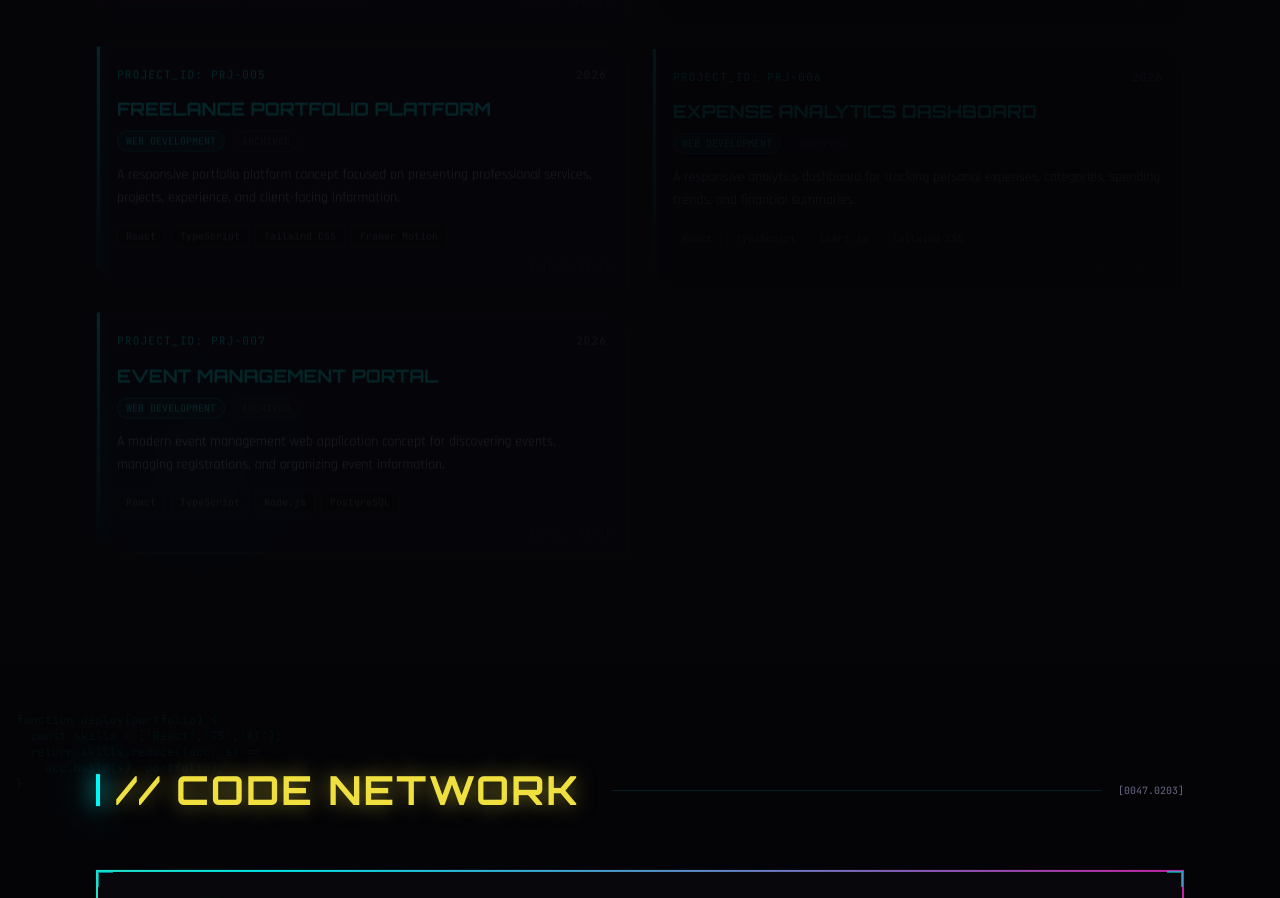
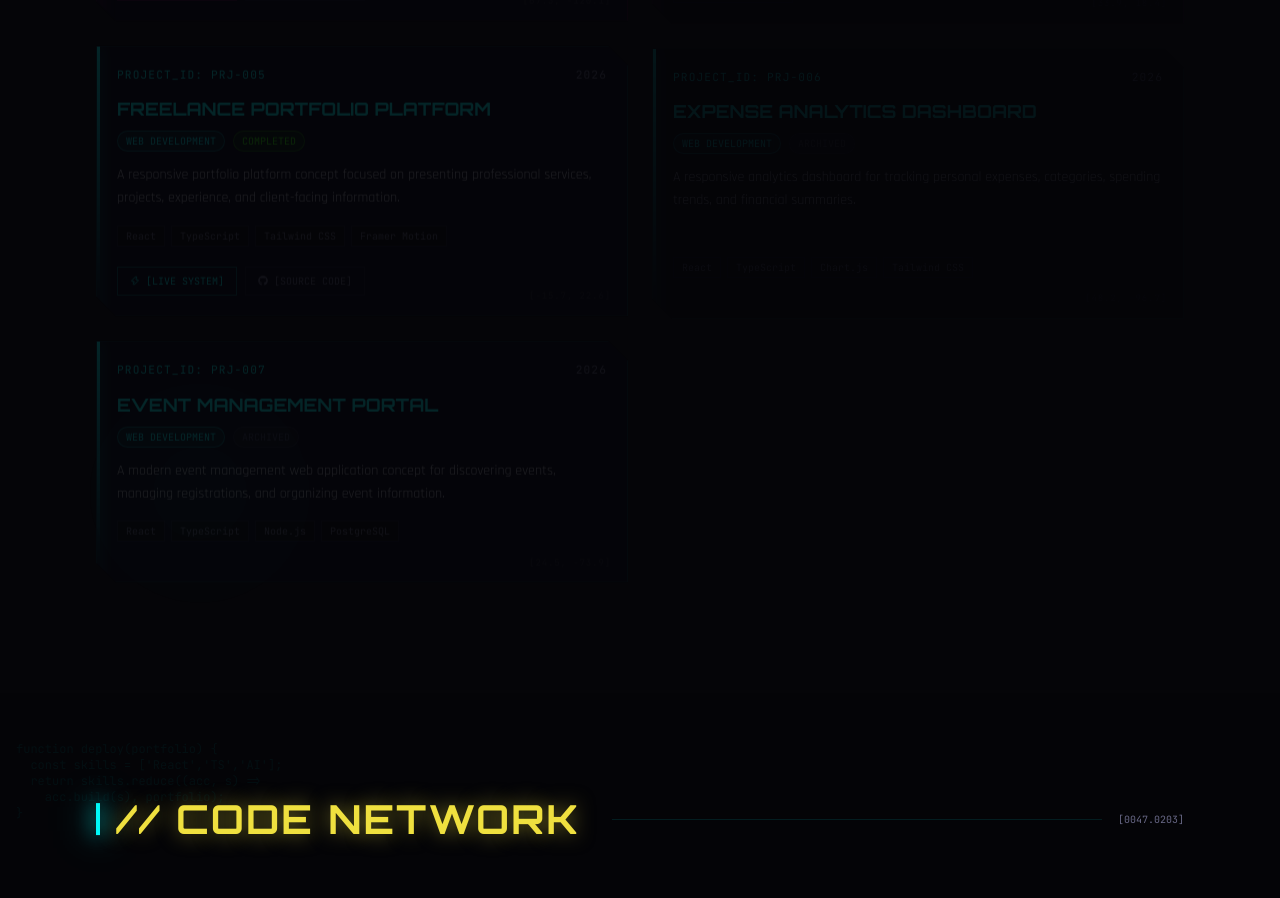
Before and after one commit to PrajithVellingiri/portfolio, a React (Vite) app: page / in a window 1280 px wide. Shown: the part 3480-4378 px from the top of the page. Built offline with nearby package versions, Linux system fonts and the light colour scheme.

Commit message:
feat: add GitHub and live links to Freelance Portfolio Platform

```diff
--- a/src/data/projects.ts
+++ b/src/data/projects.ts
@@ -80,10 +80,10 @@ export const projects: Project[] = [
     description: "A responsive portfolio platform concept focused on presenting professional services, projects, experience, and client-facing information.",
     longDescription: "A concept-stage portfolio web platform designed specifically for freelancers and independent professionals. Showcases services, past work, client testimonials, and contact workflows in a clean, modern interface.",
     techStack: ["React", "TypeScript", "Tailwind CSS", "Framer Motion"],
-    status: "ARCHIVED",
+    status: "COMPLETED",
     category: "WEB DEVELOPMENT",
-    liveUrl: "",
-    repoUrl: "",
+    liveUrl: "https://portfolio-sigma-plum-94.vercel.app/",
+    repoUrl: "https://github.com/PrajithVellingiri/portfolio",
     caseStudyUrl: "",
     featured: false,
     year: 2026,
```
